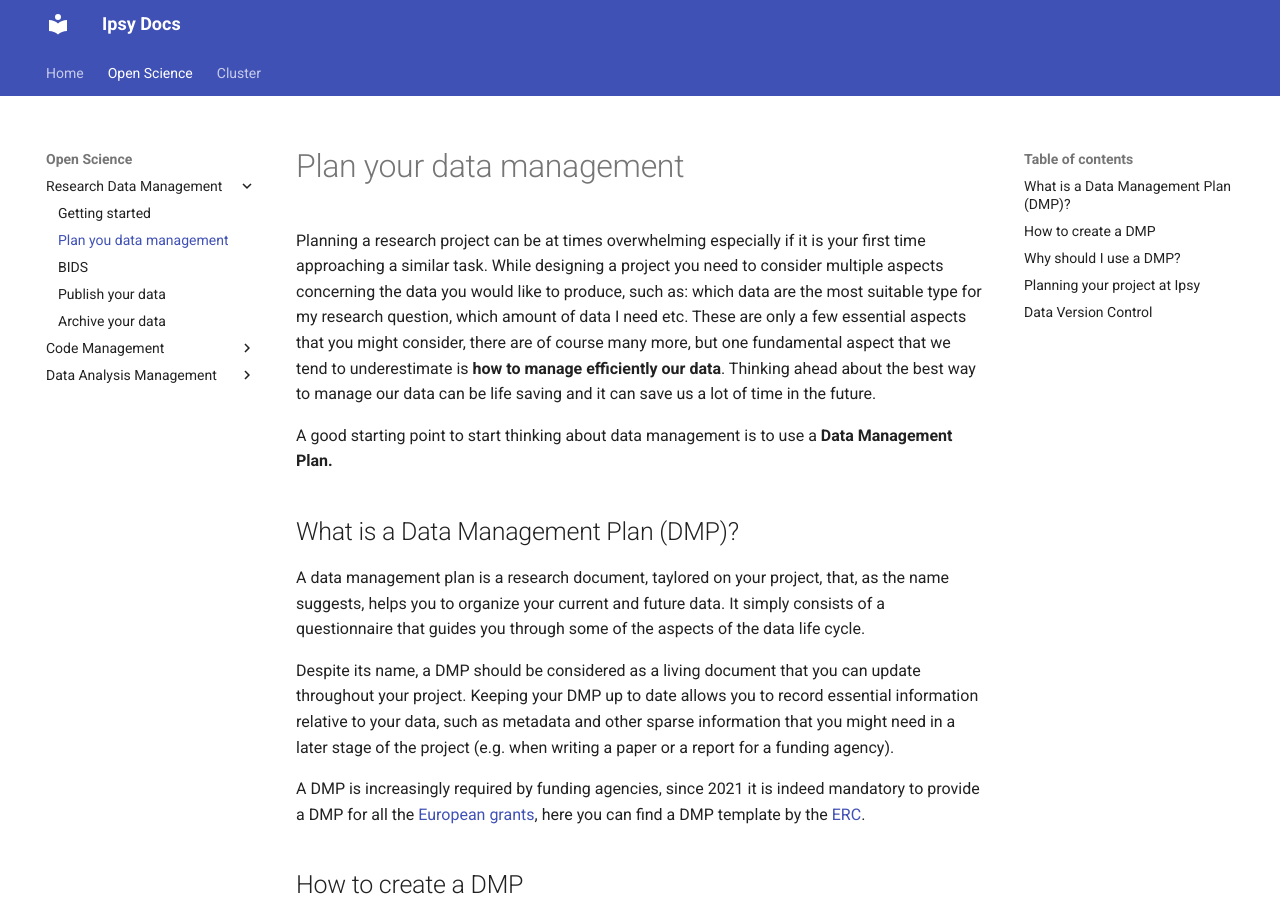
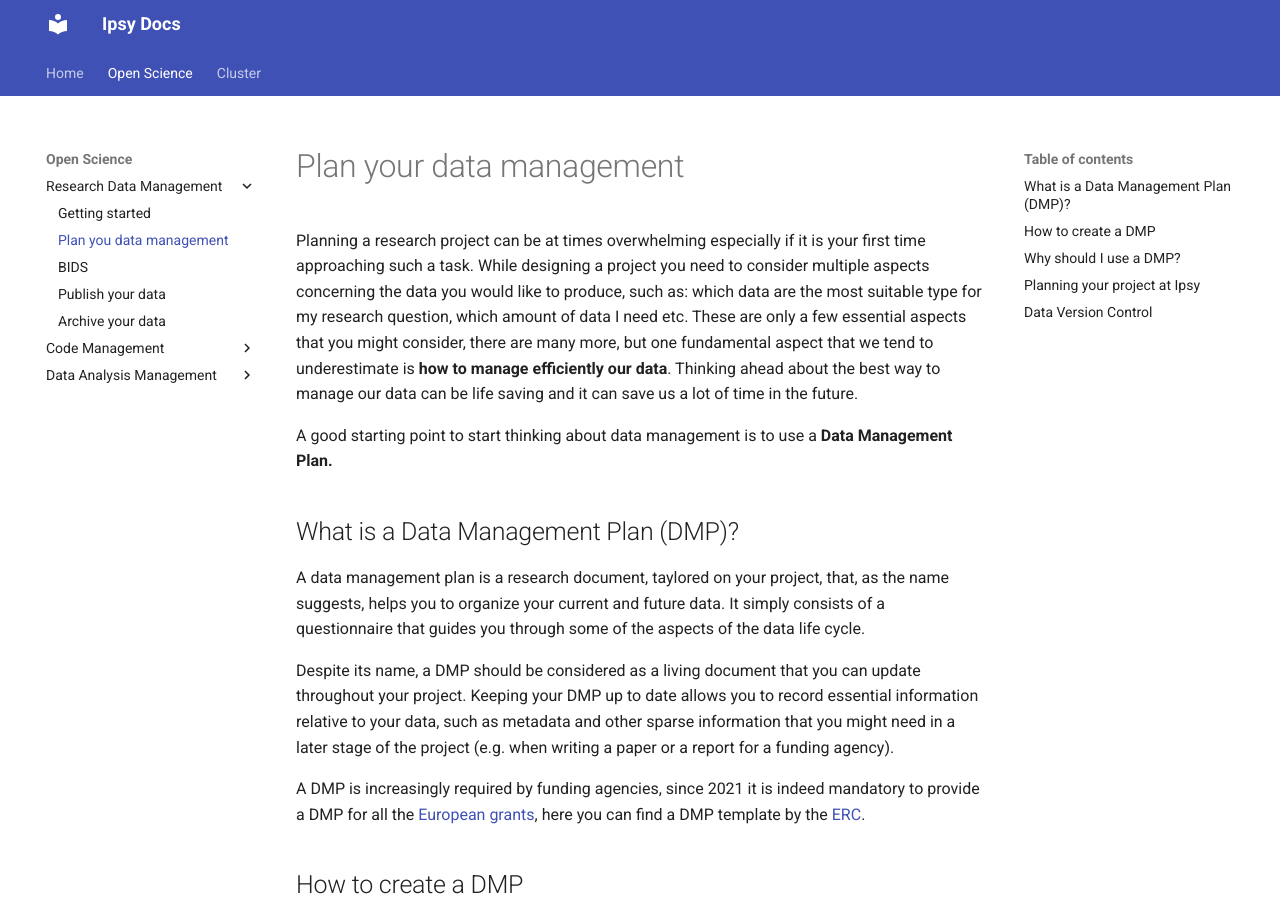
Before and after one commit to pvavra/temp-ipsy, an MkDocs documentation site: the page built from docs/open-science/research-data-management/planning.md, in a window 1280 px wide and 900 px high. Built offline with MkDocs 1.6.1 and Material for MkDocs 9.7.7, drawn with Linux system fonts in a browser that asks for light colours.

Commit message:
Fix sentences

```diff
--- a/docs/open-science/research-data-management/planning.md
+++ b/docs/open-science/research-data-management/planning.md
@@ -1,7 +1,7 @@
 # Plan your data management
 
-Planning a research project can be at times overwhelming especially if it is your first time approaching a similar task.
-While designing a project you need to consider multiple aspects concerning the data you would like to produce, such as: which data are the most suitable type for my research question, which amount of data I need etc. These are only a few essential aspects that you might consider, there are of course many more, but one fundamental aspect that we tend to underestimate is **how to manage efficiently our data**. Thinking ahead about the best way to manage our data can be life saving and it can save us a lot of time in the future.
+Planning a research project can be at times overwhelming especially if it is your first time approaching such a task.
+While designing a project you need to consider multiple aspects concerning the data you would like to produce, such as: which data are the most suitable type for my research question, which amount of data I need etc. These are only a few essential aspects that you might consider, there are many more, but one fundamental aspect that we tend to underestimate is **how to manage efficiently our data**. Thinking ahead about the best way to manage our data can be life saving and it can save us a lot of time in the future.
 
 A good starting point to start thinking about data management is to use a **Data Management Plan.**
 
```
